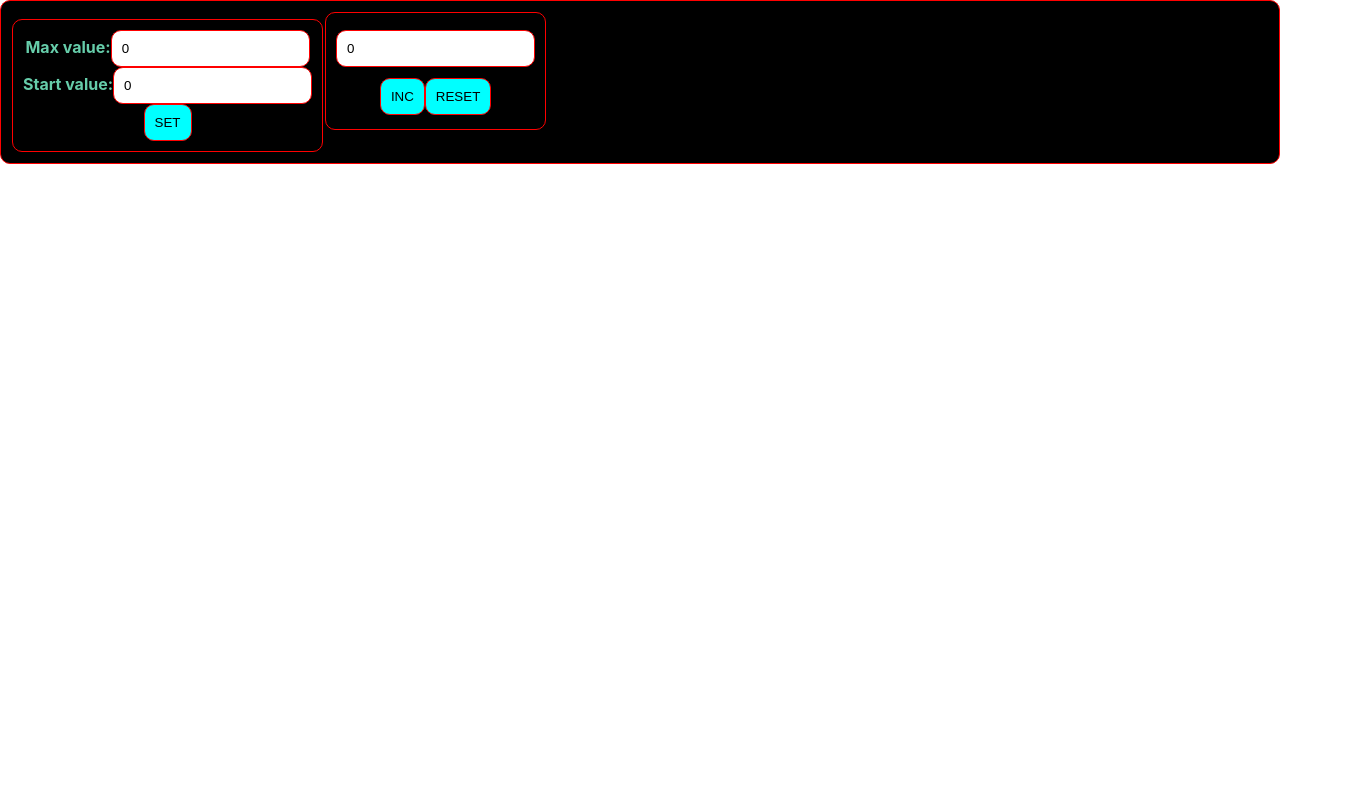
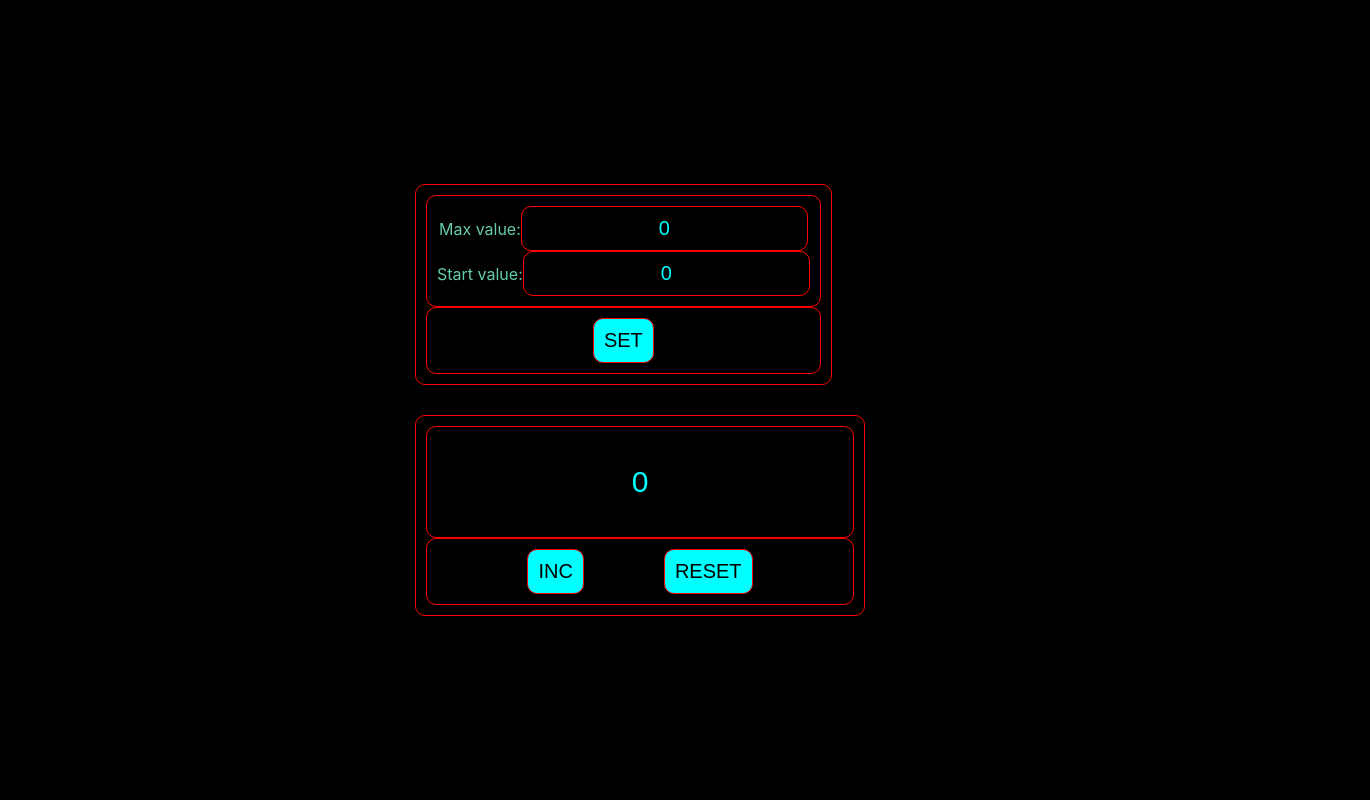
Before and after one commit to Chernik1991/counter2, a React (Create React App) app: page / in a window 1280 px wide. Shown: the top 800 px of the page, 1370 px wide, since content can reach past the window. Built offline with nearby package versions, Linux system fonts and the light colour scheme.

Commit message:
Counter v2 верстка финиш

```diff
--- a/src/App.css
+++ b/src/App.css
@@ -1,7 +1,18 @@
+.App1 {
+    background-color: black;
+    border-radius: 1em;
+    padding: 30em;
+    position: absolute;
+    top: 50%;
+    left: 50%;
+    margin-right: -50%;
+    transform: translate(-50%, -50%)
+
+}
 .App {
-  background-color: black;
-  border: 1px solid red;
-  padding: 10px;
-  color: mediumaquamarine;
-  border-radius: 10px;
+    margin: 5px;
+    padding: 10px 20px;
+    display: inline-block;
+    box-sizing: border-box;
+    vertical-align: middle;
 }
--- a/src/App.tsx
+++ b/src/App.tsx
@@ -5,11 +5,9 @@ import './App.css'
 
 export const App = () => {
     return (
-        <div className="App">
-            <tr>
-                <th><Set/></th>
-                <th><Count/></th>
-            </tr>
+        <div className="App1">
+            <div className="App"><Set/></div>
+            <div className="App"><Count/></div>
         </div>
     );
 }
--- a/src/Count.module.css
+++ b/src/Count.module.css
@@ -4,17 +4,40 @@
   padding: 10px;
   color: mediumaquamarine;
   border-radius: 10px;
-  line-height: 3;
+  vertical-align: top
+
 }
-.Button{
+.Button1{
   border: 1px solid red;
   padding: 10px;
   border-radius: 10px;
   background-color: aqua;
+  margin-right: 40px;
+  font-size: 20px
+;
+}
+.Button2{
+  border: 1px solid red;
+  padding: 10px;
+  border-radius: 10px;
+  background-color: aqua;
+  margin-left: 40px;
+  font-size: 20px
 }
 .Input{
   border: 1px solid red;
+  padding: 20px;
+  border-radius: 10px;
+  background-color: black;
+  color: aqua;
+  font-size: 30px;
+  height: 70px;
+  text-align: center;
+}
+.ButtonBorder{
+  border: 1px solid red;
   padding: 10px;
   border-radius: 10px;
-  background-color: white;
+  background-color: black;
+  text-align: center;
 }
--- a/src/Count.tsx
+++ b/src/Count.tsx
@@ -13,9 +13,9 @@ const res =()=>{
         <div className={s.Count}>
             <input value={value} className={s.Input}/>
             <div>
-                <div className={"Button"}>
-                    <button onClick={inc} className={s.Button}>INC</button>
-                    <button onClick={res} className={s.Button}>RESET</button>
+                <div className={s.ButtonBorder}>
+                    <button onClick={inc} className={s.Button1}>INC</button>
+                    <button onClick={res} className={s.Button2}>RESET</button>
                 </div>
             </div>
         </div>
--- a/src/Set.module.css
+++ b/src/Set.module.css
@@ -4,17 +4,31 @@
     padding: 10px;
     color: mediumaquamarine;
     border-radius: 10px;
-  line-height: 2;
+    vertical-align: top
+
 }
-.Button{
+.Button {
     border: 1px solid red;
     padding: 10px;
     border-radius: 10px;
     background-color: aqua;
+    font-size: 20px;
+
 }
-.Input{
+.Input {
     border: 1px solid red;
     padding: 10px;
     border-radius: 10px;
-  background-color: white;
+    background-color: black;
+    color: aqua;
+    text-align: center;
+    font-size: 20px
 }
+
+.ButtonBorder {
+    border: 1px solid red;
+    padding: 10px;
+    border-radius: 10px;
+    background-color: black;
+    text-align: center;
+}
--- a/src/Set.tsx
+++ b/src/Set.tsx
@@ -1,5 +1,6 @@
 import React, {useState} from 'react';
-import s from'./Set.module.css'
+import s from './Set.module.css'
+
 export const Set = () => {
     let [value, setValue] = useState<number>(0)
     const inc = () => {
@@ -11,6 +12,7 @@ export const Set = () => {
     }
     return (
         <div className={s.Set}>
+            <div className={s.ButtonBorder}>
                 <div>
                     Max value:
                     <input value={value} className={s.Input}/>
@@ -19,10 +21,9 @@ export const Set = () => {
                     Start value:
                     <input value={0} className={s.Input}/>
                 </div>
-            <div>
-                <div className="Button">
+            </div>
+            <div className={s.ButtonBorder}>
                 <button onClick={inc} className={s.Button}>SET</button>
-                </div>
             </div>
         </div>
     );
```
Lines whose indentation alone changed are shown as unchanged.
